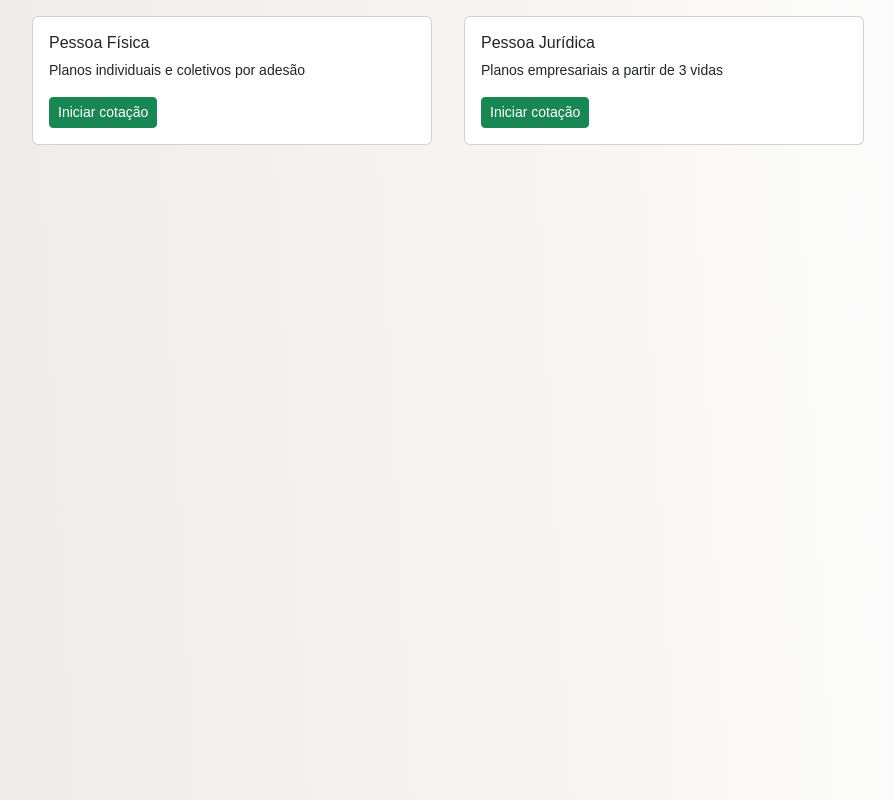
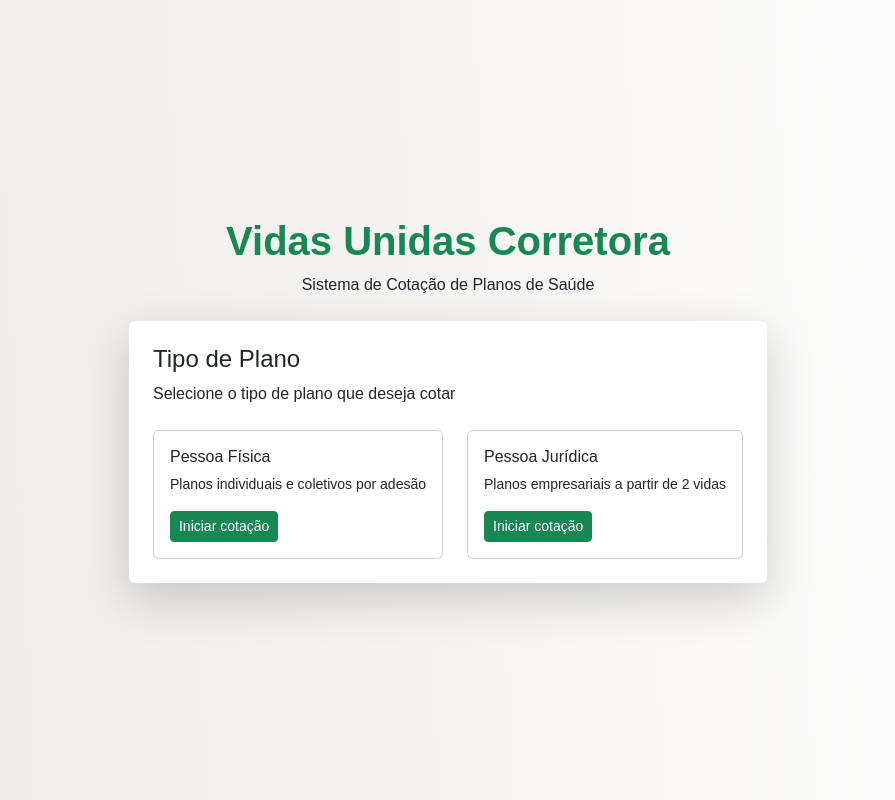
Before and after one commit to moshgui/vidas-cotador, an Angular app in the folder cotador-saude/: page / in a window 1280 px wide. Shown: the whole page, without its empty margins (192-1087 px from the left). Built offline with nearby package versions, Linux system fonts and the light colour scheme; a web font is replaced by a local one.

Commit message:
feat: home view iniciada e cards seletor pessoa com data biding

```diff
--- a/cotador-saude/src/app/app.html
+++ b/cotador-saude/src/app/app.html
@@ -1,11 +1,2 @@
-<div class="container d-flex justify-content-center">
-<app-card-seletor-pessoa
-tipo_pessoa="Pessoa Física"
-descricao="Planos individuais e coletivos por adesão">
-</app-card-seletor-pessoa>
-<app-card-seletor-pessoa
-tipo_pessoa="Pessoa Jurídica"
-descricao="Planos empresariais a partir de 3 vidas">
-</app-card-seletor-pessoa>
-</div>
+<app-home></app-home>
 <router-outlet></router-outlet>
--- a/cotador-saude/src/app/app.ts
+++ b/cotador-saude/src/app/app.ts
@@ -1,10 +1,10 @@
 import { Component, signal } from '@angular/core';
 import { RouterOutlet } from '@angular/router';
-import { CardSeletorPessoa } from "./card-seletor-pessoa/card-seletor-pessoa";
+import { Home } from "./views/home/home";
 
 @Component({
   selector: 'app-root',
-  imports: [RouterOutlet, CardSeletorPessoa],
+  imports: [RouterOutlet,  Home],
   templateUrl: './app.html',
   styleUrl: './app.css'
 })
--- a/cotador-saude/src/app/card-seletor-pessoa/card-seletor-pessoa.css
+++ /dev/null
@@ -1,4 +0,0 @@
-.card {
-    width: 400px;
-    height: 80%;
-}
--- a/cotador-saude/src/app/card-seletor-pessoa/card-seletor-pessoa.html
+++ b/cotador-saude/src/app/components/card-seletor-pessoa/card-seletor-pessoa.html
@@ -1,4 +1,4 @@
-    <div class="card m-3">
+    <div class="card">
       <div class="card-body">
         <h6 class="card-title">{{ tipo_pessoa}}</h6>
         <p class="card-text small">{{ descricao }}</p>
--- a/cotador-saude/src/app/card-seletor-pessoa/card-seletor-pessoa.ts
+++ b/cotador-saude/src/app/components/card-seletor-pessoa/card-seletor-pessoa.ts
@@ -4,7 +4,6 @@ import { Component, Input } from '@angular/core';
   selector: 'app-card-seletor-pessoa',
   imports: [],
   templateUrl: './card-seletor-pessoa.html',
-  styleUrl: './card-seletor-pessoa.css',
 })
 export class CardSeletorPessoa {
   @Input() tipo_pessoa = '';
--- /dev/null
+++ b/cotador-saude/src/app/views/home/home.html
@@ -0,0 +1,24 @@
+<div class="d-flex flex-column justify-content-center align-items-center vh-100 p-3">
+     <div class="text-center mb-4">
+      <h1 class="text-success fw-semibold">Vidas Unidas Corretora</h1>
+      Sistema de Cotação de Planos de Saúde
+    </div>
+
+  <div class="bg-white p-4 rounded shadow-lg">
+    <div class="mb-4">
+      <h4>Tipo de Plano</h4>
+      <p>Selecione o tipo de plano que deseja cotar</p>
+    </div>
+
+    <div class="d-flex gap-4">
+      <app-card-seletor-pessoa
+      tipo_pessoa="Pessoa Física"
+      descricao="Planos individuais e coletivos por adesão"
+      ></app-card-seletor-pessoa>
+      <app-card-seletor-pessoa
+      tipo_pessoa="Pessoa Jurídica"
+      descricao="Planos empresariais a partir de 2 vidas"
+      ></app-card-seletor-pessoa>
+    </div>
+  </div>
+</div>
```
Also changed, not shown: cotador-saude/src/app/views/home/home.ts (added, +11 -0 lines), 2 other files (tests, documents, lock files or other folders).
